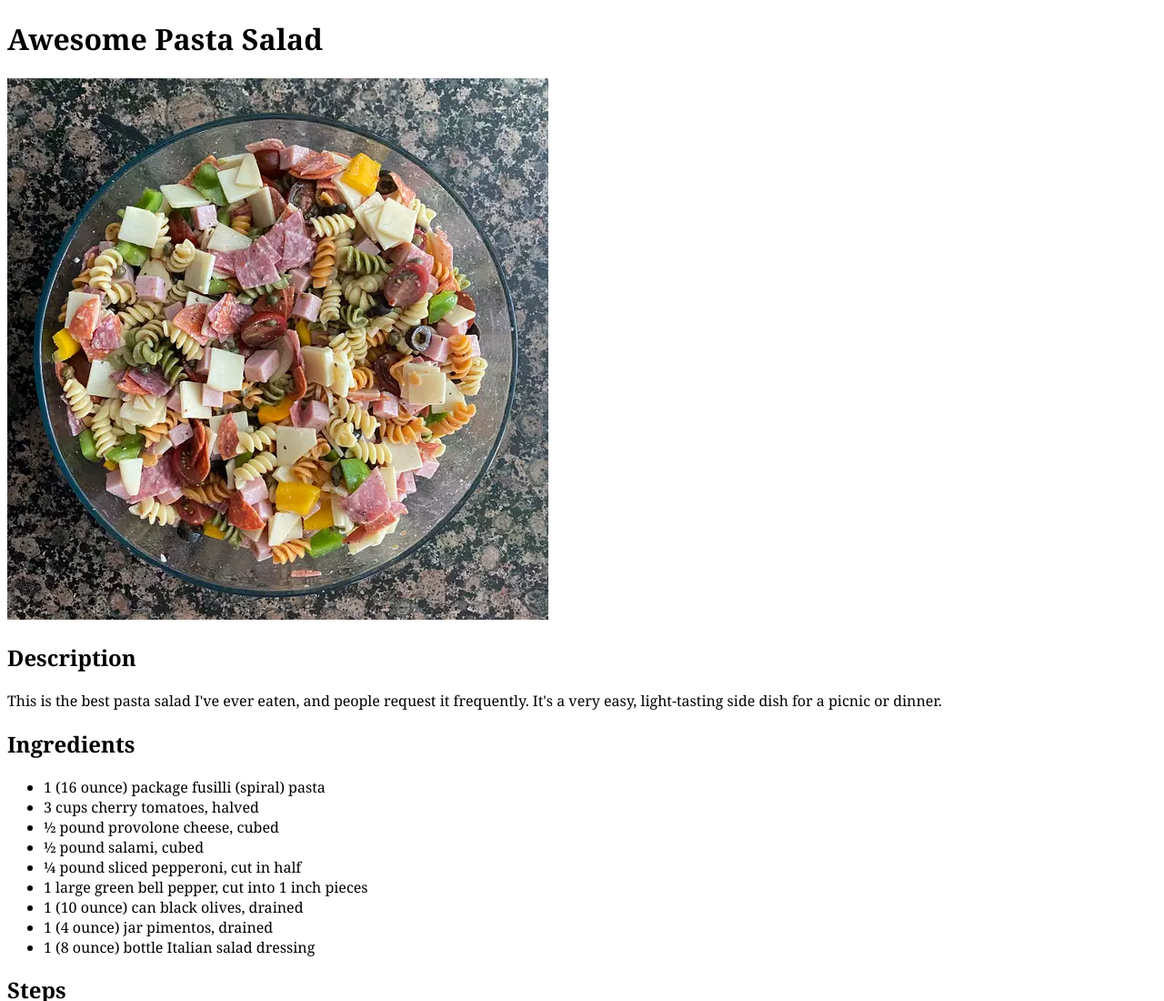
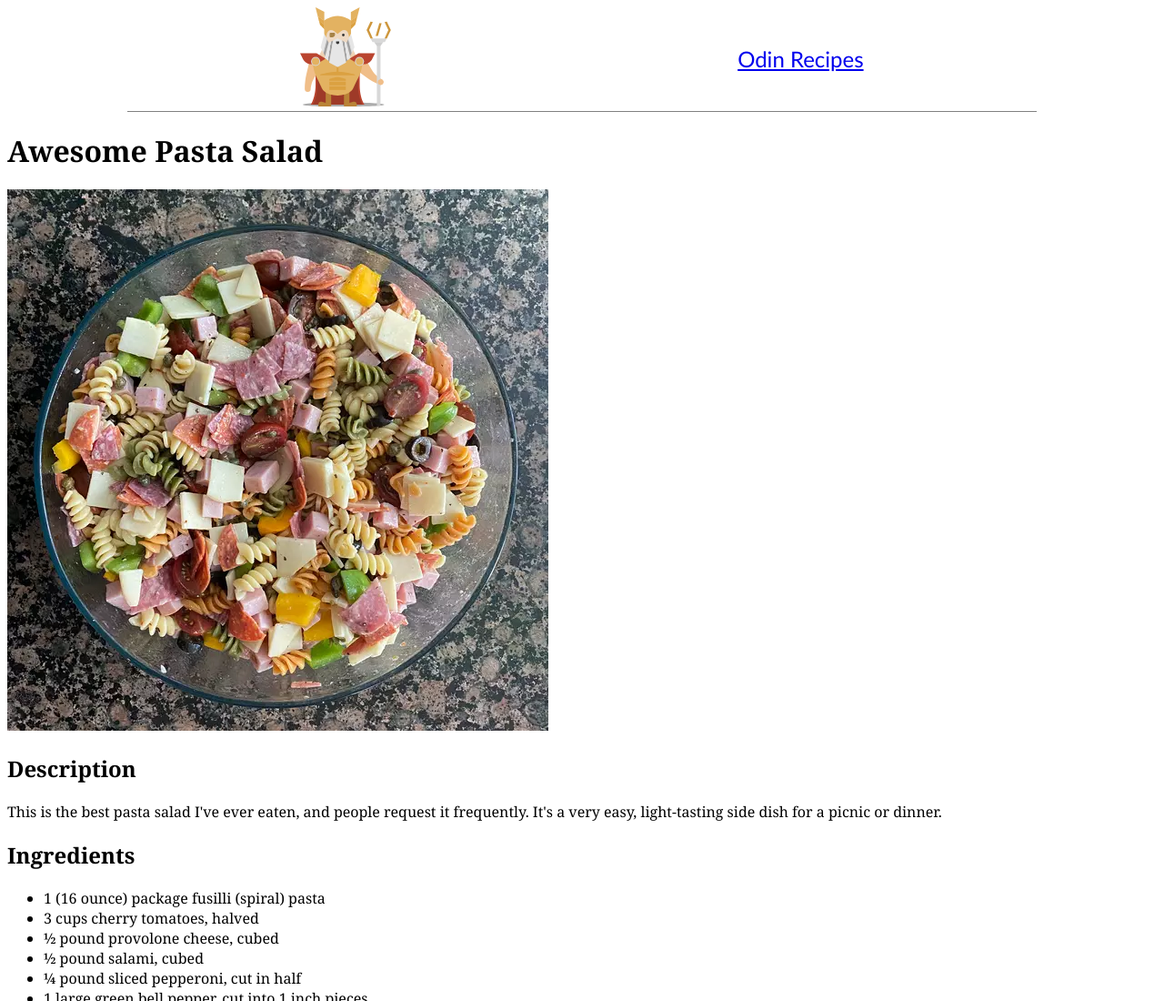
Before and after one commit to timbearcity/odin-recipes, a plain HTML site: page recipes/awesome-pasta-salad.html in a window 1280 px wide. Shown: the top 1100 px of the page at 91% size. Drawn offline with Linux system fonts and the light colour scheme; files that its build step writes are made by us from their sources.

Commit message:
Add navbar to all recipe pages

```diff
--- a/recipes/awesome-pasta-salad.html
+++ b/recipes/awesome-pasta-salad.html
@@ -4,9 +4,15 @@
   <head>
     <meta charset="utf-8">
     <title>Awesome Pasta Salad | Odin Recipes</title>
-    <link rel="stylesheet" href="style.css">
+    <link rel="stylesheet" href="../style.css">
   </head>
   <body>
+
+    <nav class="container navbar">
+      <a href="https://www.theodinproject.com/"><img class="logo" src="../images/odin.svg" alt="The Odin Project Logo"></a>
+      <a class="title" href="../index.html">Odin Recipes</a>
+    </nav>
+
     <h1>Awesome Pasta Salad</h1>
     <img src="../images/awesome-pasta-salad.webp" alt="Photo of Awesome Pasta Salad">
     <h2>Description</h2>
```
Also changed, not shown: recipes/amish-slaw.html (+7 -1 lines), recipes/titos-berry-lemonade.html (+7 -1 lines).
